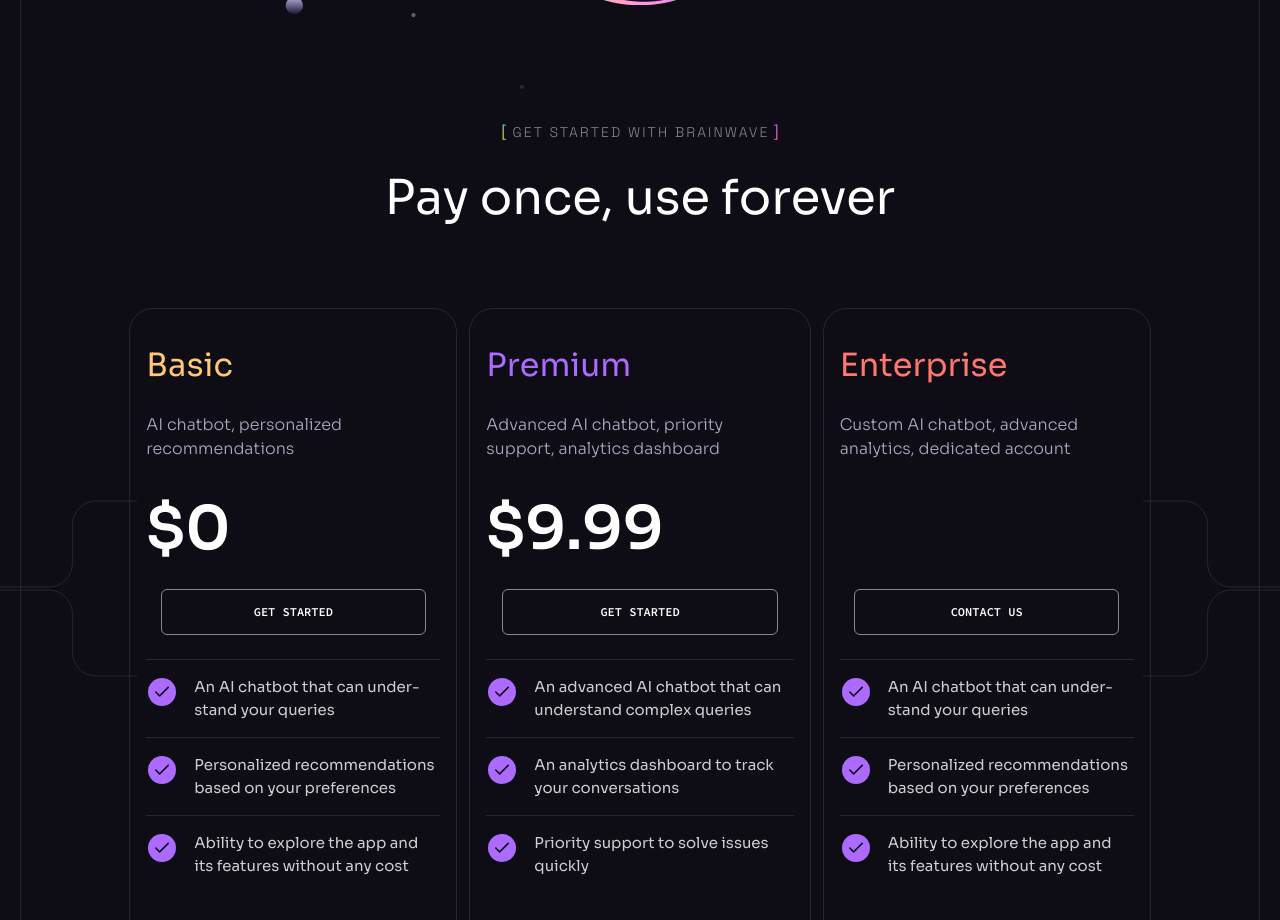
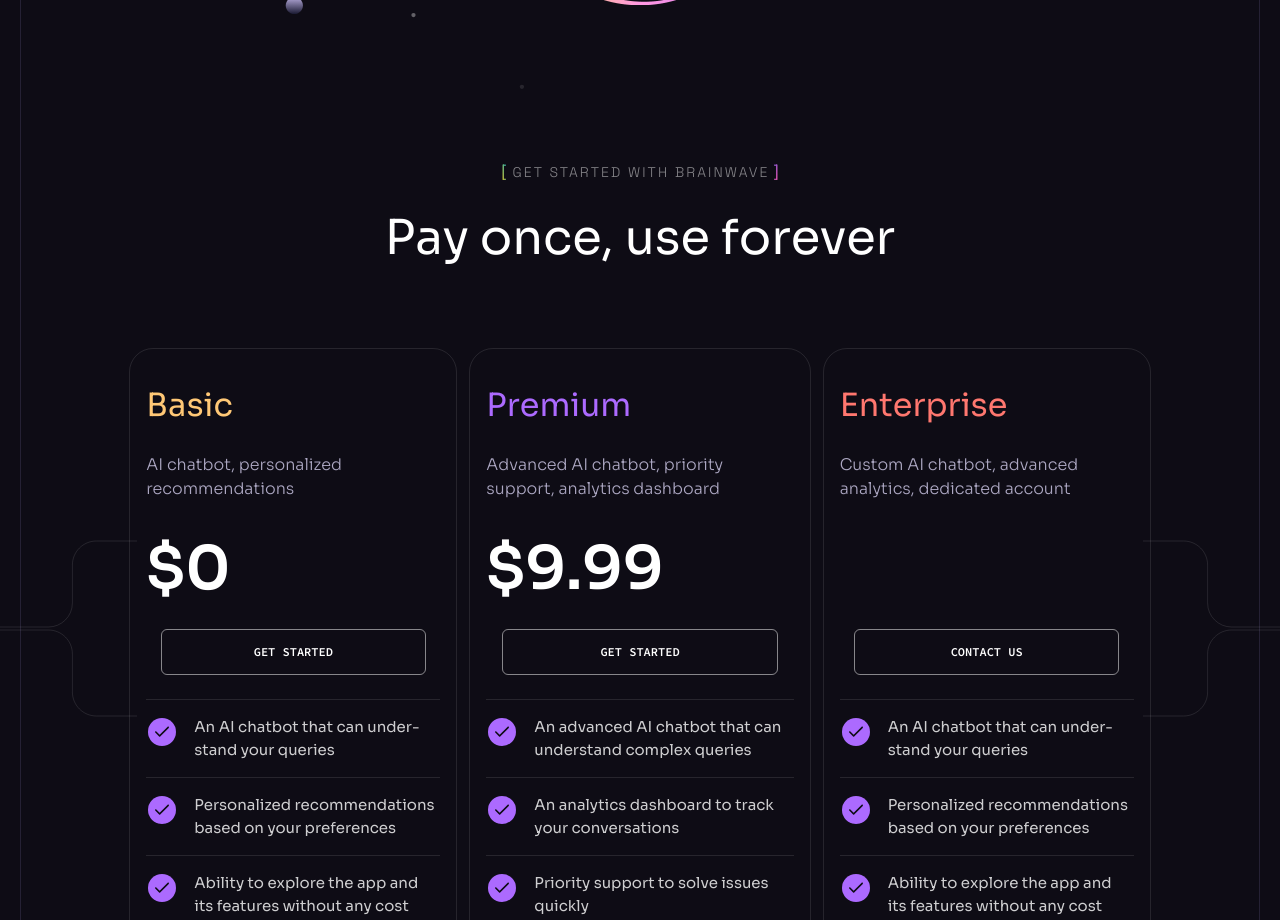
Before and after one commit to indunil-jay/Brainwave, a React (Vite) app: page / in a window 1280 px wide. Shown: the part 7560-8480 px from the top of the page. Built offline with nearby package versions, Linux system fonts and the light colour scheme.

Commit message:
fixprice header overlap

```diff
--- a/src/components/Pricing.tsx
+++ b/src/components/Pricing.tsx
@@ -27,7 +27,7 @@
         </div>
 
         {/*  */}
-        <div className="flex flex-col items-center  ">
+        <div className="flex flex-col items-center mt-10 ">
           <Brackets> get started with brainwave</Brackets>
           <h2 className="h2 py-2 my-4">Pay once, use forever</h2>
         </div>
```
